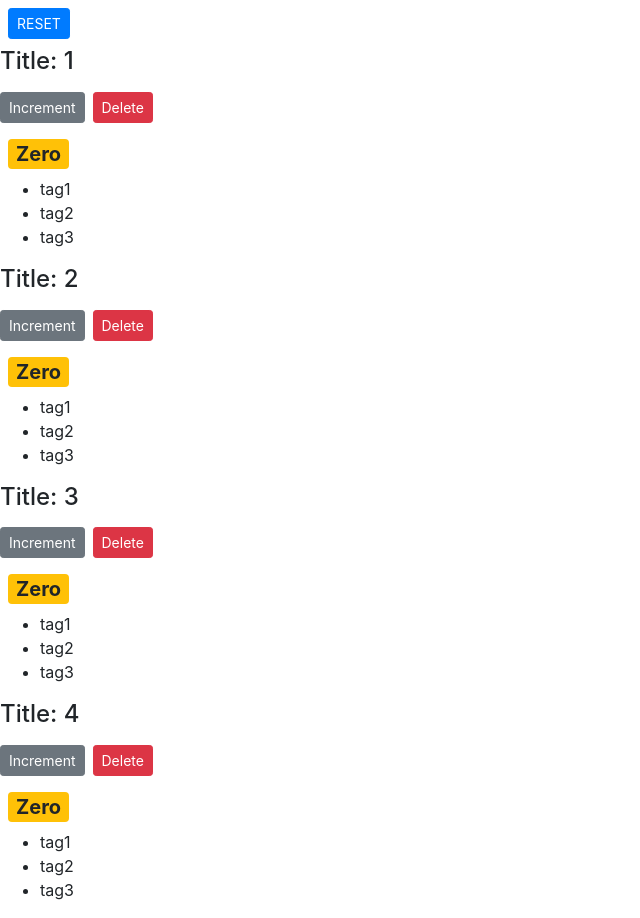
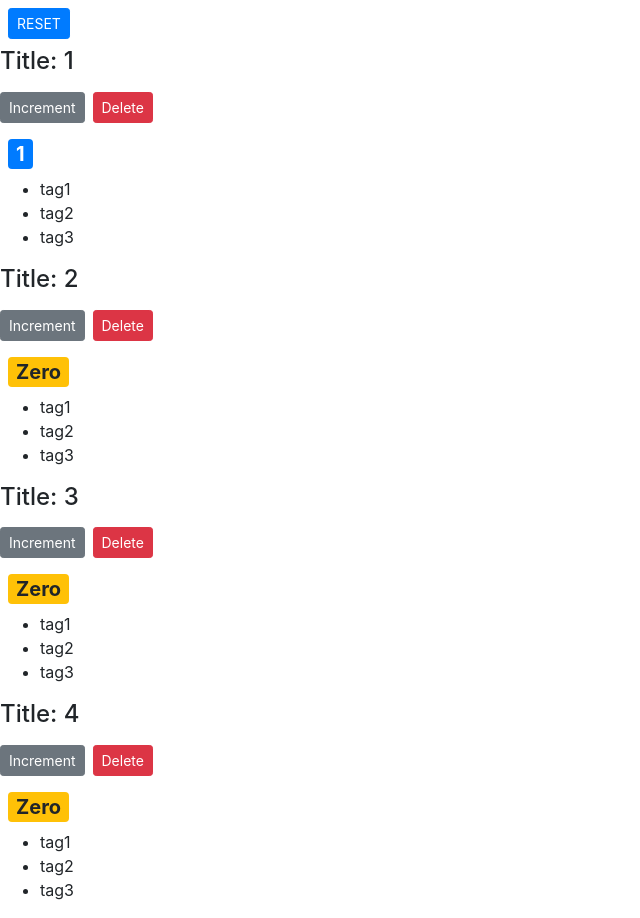
Before and after one commit to shubham-2016/react-basic, a React (Create React App) app: page / in a window 1280 px wide. Shown: the whole page, without its empty margins (0-640 px from the left). Built offline with nearby package versions, Linux system fonts and the light colour scheme.

Commit message:
handleReset and handleIncrement.

```diff
--- a/src/components/counter.jsx
+++ b/src/components/counter.jsx
@@ -2,11 +2,11 @@ import React, { Component } from 'react';
 
 class Counter extends Component {
 
-    state = {
-        count : this.props.value,
-        file : 'sample',
-        tags : ['tag1','tag2','tag3']
-    };
+    // state = {
+    //     count : this.props.value,
+    //     file : 'sample',
+    //     tags : ['tag1','tag2','tag3']
+    // };
 
     styles = {
         fontSize: '20',
@@ -23,7 +23,7 @@ class Counter extends Component {
             <React.Fragment>
                 <h4>{this.props.title}</h4>
 
-                <button onClick={ () => { this.handledIncrement(1) } } className="btn btn-secondary btn-sm">Increment</button>
+                <button onClick={ () => { this.props.handledIncrement(this.props.counter) } } className="btn btn-secondary btn-sm">Increment</button>
 
                 <button onClick={ () => this.props.onDelete(this.props.counterId) } className="btn btn-danger btn-sm m-2">Delete</button>
 
@@ -40,28 +40,23 @@ class Counter extends Component {
     }
 
     getTags(){
-        if(this.state.tags.length === 0){
+        if(this.props.tags.length === 0){
             return 'Sorry There is no tag.';
         }else{
-            return this.state.tags.map((tag) => <li key={tag}>{tag}</li>);
+            return this.props.tags.map((tag) => <li key={tag}>{tag}</li>);
         }
     }
 
     getBadgeClasses(){
         let classes = "badge m-2 badge-";
-        classes += (this.state.count === 0) ? "warning" : "primary";
+        classes += (this.props.value === 0) ? "warning" : "primary";
         return classes;
     }
 
     formatCount(){
-        const { count } = this.state;
-        return this.state.count === 0 ?  "Zero" : count;
+        const { value } = this.props;
+        return this.props.value === 0 ?  "Zero" : value;
     }
-
-    handledIncrement = (num) => {
-        this.setState({ count: this.state.count + num });
-    }
-
 }
 
 export default Counter;
--- a/src/components/main.jsx
+++ b/src/components/main.jsx
@@ -4,25 +4,29 @@ import Counter from './counter.jsx';
 class Main extends Component {
     state = {
         counters: [
-            {id:1, value:0},
+            {id:1, value:1},
             {id:2, value:0},
             {id:3, value:0},
             {id:4, value:0},
-        ]
+        ],
+        tag: ['tag1','tag2','tag3']
     }
 
     render() {
         return (
             <div>
-                <button onClick={() => { this.handleReset() }} class="btn btn-primary btn-sm m-2">RESET</button>
+                <button onClick={() => { this.handleReset() }} className="btn btn-primary btn-sm m-2">RESET</button>
 
                 { this.state.counters.map((countr) =>
                     <Counter
                         key={countr.id}
                         onDelete={this.handleDelete}
+                        handledIncrement={this.handledIncrement}
                         value={countr.value}
                         title={'Title: '+countr.id}
                         counterId={countr.id}
+                        tags = {this.state.tag}
+                        counter = {countr}
                     />
                 )}
             </div>
@@ -30,17 +34,25 @@ class Main extends Component {
     }
 
     handleReset = () => {
-        const counterReset = this.state.counters.map(c => {
-            c.value = 0
+        const counters = this.state.counters.map(c => {
+            c.value = 0;
             return c;
         });
-        this.setState({counterReset});
+
+        this.setState({ counters});
     };
 
     handleDelete = counterId => {
         const counters = this.state.counters.filter(c => c.id !== counterId);
-        this.setState({ counters });
+        this.setState({ counters:counters });
     };
+
+    handledIncrement = (counter) => {
+        const counters = [...this.state.counters];
+        const index = counters.indexOf(counter);
+        counters[index].value++;
+        this.setState({counters});
+    }
 }
 
 export default Main;
```
